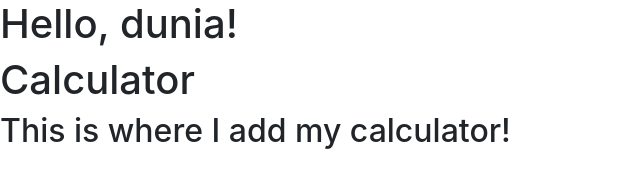
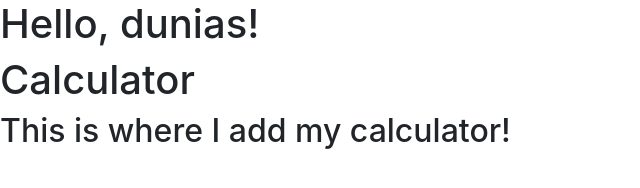
Before and after one commit to iamfeek/an-awesome-project, a plain HTML site: page index.html in a window 1280 px wide. Shown: the full height of the page, 0-640 px from the left. Drawn offline with nearby package versions, Linux system fonts and the light colour scheme.

Commit message:
Now I want to say hello to multiple worlds

```diff
--- a/index.html
+++ b/index.html
@@ -11,7 +11,7 @@
     <title>Hello, world!</title>
   </head>
   <body>
-    <h1>Hello, dunia!</h1>
+    <h1>Hello, dunias!</h1>
 
     <div>
       <h1>Calculator</h1>
```
